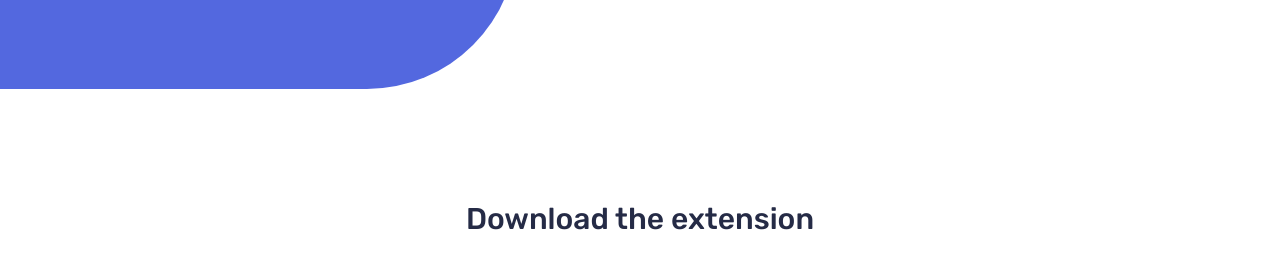
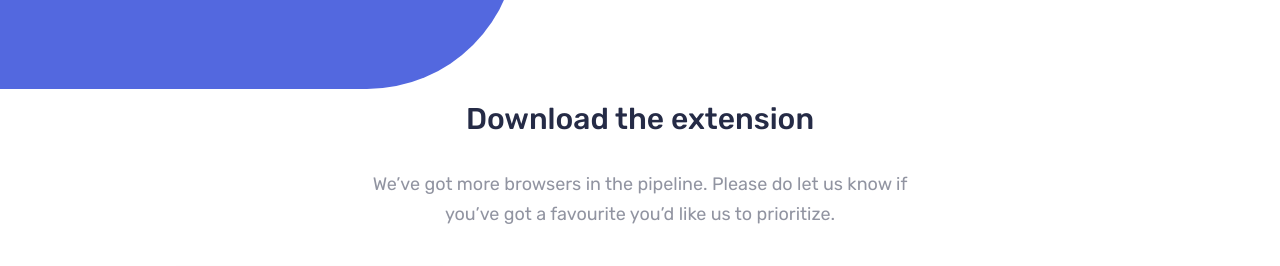
Before and after one commit to willibido/Bookmark-Landing-Page, a website: page index.html in a window 1280 px wide. Shown: the part 1401-1667 px from the top of the page. Drawn offline with Linux system fonts and the light colour scheme.

Commit message:
Extensions container height was repaired

```diff
--- a/style/sass/pages/_home.scss
+++ b/style/sass/pages/_home.scss
@@ -1,7 +1,6 @@
 // ========================
 //    FEATURES SECTION    |
 // =======================
-
 .features {
     width: 100%;
     display: flex;
@@ -67,8 +66,7 @@
     display: flex;
     flex-direction: column;
     align-items: center;
-    height: 80vh;
-    margin: 20rem 0;
+    margin: 10rem 0;
 
     .extensions__cards-box {
         display: flex;
@@ -86,7 +84,4 @@
             transform: translateY(8rem);
         }
     }
-    // position: relative;
-    // animation: show 2.5s ease;
-    // animation-fill-mode: backwards;
 }
```
Also changed, not shown: style/css/main.css.
